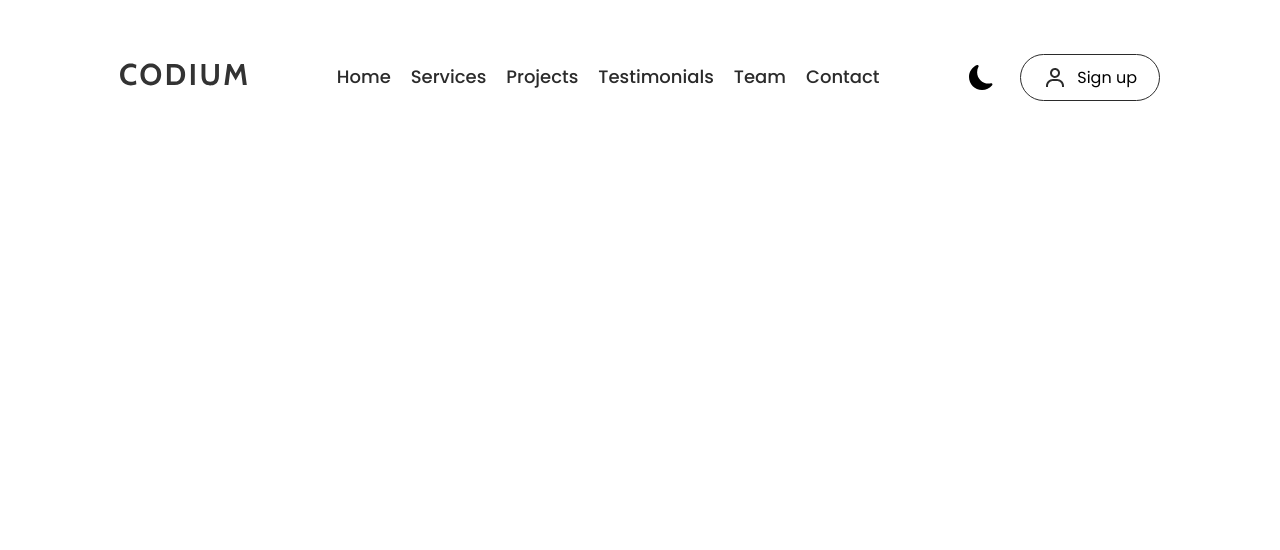
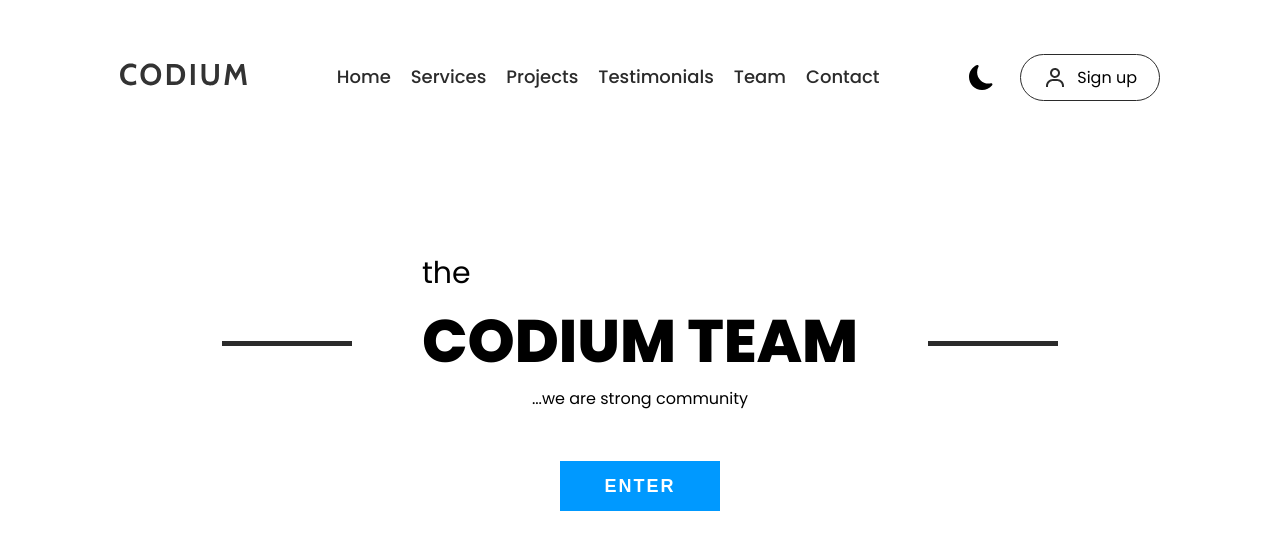
Before and after one commit to JakhongirAlijonov/codium.io-portfolio, a plain HTML site: page index.html in a window 1280 px wide. Drawn offline with Linux system fonts and the light colour scheme.

Commit message:
hero title added

```diff
--- a/assets/css/style.css
+++ b/assets/css/style.css
@@ -16,6 +16,8 @@ body {
 .container {
   max-width: 1440px;
   padding: 0 12rem;
+  margin-left: auto;
+  margin-right: auto;
 }
 
 .header {
@@ -51,7 +53,7 @@ body {
 }
 .hader-nav_link::before {
   content: "";
-  transition: .5s;
+  transition: 0.5s;
   position: absolute;
   bottom: -1rem;
   left: 50%;
@@ -80,8 +82,94 @@ body {
   cursor: pointer;
   transition: 0.3s ease;
 }
-
-
 .header_signup img {
   margin-right: 1rem;
 }
+/* Hero section */
+.hero {
+  display: flex;
+  align-items: center;
+  justify-content: center;
+  padding-top: 15rem;
+  flex-direction: column;
+}
+
+.hero-text-wrapper {
+  display: flex;
+  flex-direction: column;
+  /* align-items: center; */
+}
+.hero-text-wrapper span{
+  display: block;
+  font-size: 3rem;
+  text-align:left;
+}
+.hero__title{
+  font-size: 6rem;
+  position: relative;
+}
+.hero__title::before {
+  content: "";
+  position: absolute;
+  display: block;
+  width: 13rem;
+  height: .5rem;
+  background: #2b2b2b;
+  left: -20rem;
+  top: 50%;
+}
+
+.hero__title::after {
+  content: "";
+  position: absolute;
+  display: block;
+  width: 13rem;
+  height: .5rem;
+  background: #2b2b2b;
+  right:-20rem;
+  top: 50%;
+}
+
+.hero__quote {
+  font: 1.8rem;
+  text-align: center;
+}
+
+.hero-enter {
+  margin-top: 5rem;
+  padding: 1.4rem 4.4rem;
+  background-color:#0099FF;
+  color: #fff;
+  border: none;
+font-size: 18px;
+font-weight: 700;
+line-height: 22px;
+letter-spacing: 2px;
+
+}
+
+/*
+.hero-waves {
+  position: relative;
+  background-color: #fff;
+  overflow: hidden;
+  width: 1345px;
+    height: 29.2rem;
+}
+.hero-waves .wave {
+  position: absolute;
+  bottom: 0;
+  left: 0;
+  width: 100%;
+  height: 100px;
+  background: url('../images/wave.svg');
+  /* background-size: 1000px 100px; */
+
+/* .wave1 {
+}
+.wave2 {
+}
+.wave3 {
+}
+.wave4 {
+}  */
--- a/index.html
+++ b/index.html
@@ -1,17 +1,15 @@
 <!DOCTYPE html>
 <html lang="en">
+
 <head>
   <meta charset="UTF-8" />
   <meta http-equiv="X-UA-Compatible" content="IE=edge" />
   <meta name="viewport" content="width=device-width, initial-scale=1.0" />
-    <link
-      rel="shortcut icon"
-      href="./assets/images/logo.png"
-      type="image/x-icon"
-    />
+  <link rel="shortcut icon" href="./assets/images/logo.png" type="image/x-icon" />
   <title>Codium.io</title>
   <link rel="stylesheet" href="./assets/css/style.css" />
 </head>
+
 <body>
   <header class="container header">
     <a href="#" class="header__logo">
@@ -48,7 +46,28 @@
     </div>
   </header>
   <main class="container">
-      <section class="section hero"></section>
+    <section class="section hero">
+      <div class="hero-text-wrapper">
+        <span>
+          the
+        </span>
+        <h2 class="hero__title">
+          CODIUM TEAM
+        </h2>
+        <p class="hero__quote">
+          ...we are strong community
+        </p>
+      </div>
+      <button class="hero-enter">
+        ENTER
+      </button>
+      <div class="hero-waves">
+        <div class="wave wave1"></div>
+        <div class="wave wave2"></div>
+        <div class="wave wave3 "></div>
+        <div class="wave wave4"></div>
+      </div>
+    </section>
     <section class="section services" id="services"></section>
     <section class="section projects" id="project"></section>
     <section class="section testimonials" id="testimonials"></section>
@@ -57,4 +76,5 @@
   </main>
   <footer class="container footer"></footer>
 </body>
+
 </html>
```
Also changed, not shown: assets/images/wave.png (added), assets/images/wave.svg (added). Lines whose indentation alone changed are shown as unchanged.
